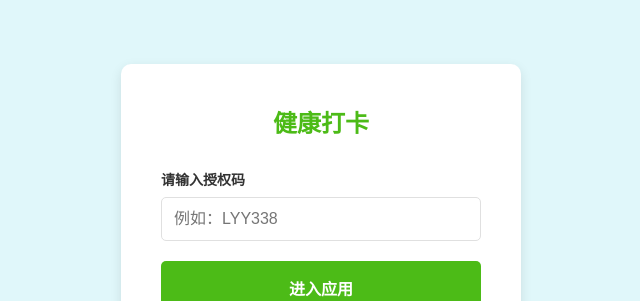
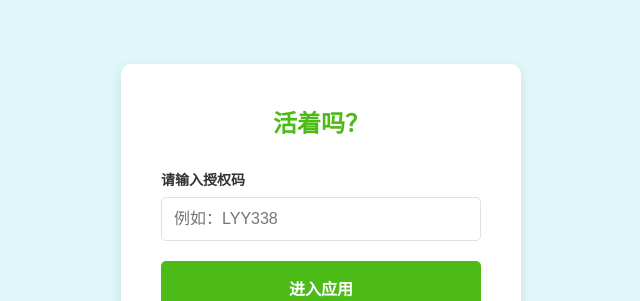
Before and after one commit to CHENPING584/huo-zhe-ma, a Flask app: page / in a window 1280 px wide. Shown: the part 191-492 px from the top of the page, without its empty margins (319-959 px from the left). Run offline with Flask 3, Linux system fonts and the light colour scheme.

Commit message:
将网站标题从'健康打卡'改为'活着吗？'

```diff
--- a/templates/home.html
+++ b/templates/home.html
@@ -3,7 +3,7 @@
 <head>
     <meta charset="UTF-8">
     <meta name="viewport" content="width=device-width, initial-scale=1.0">
-    <title>健康打卡</title>
+    <title>活着吗？</title>
     <style>
         * {
             margin: 0;
@@ -241,7 +241,7 @@
         </div>
 
         <div class="header">
-            <h1>健康打卡</h1>
+            <h1>活着吗？</h1>
         </div>
 
         <div class="form-container">
--- a/templates/login.html
+++ b/templates/login.html
@@ -3,7 +3,7 @@
 <head>
     <meta charset="UTF-8">
     <meta name="viewport" content="width=device-width, initial-scale=1.0">
-    <title>健康打卡 - 授权码验证</title>
+    <title>活着吗？ - 授权码验证</title>
     <style>
         * {
             margin: 0;
@@ -90,7 +90,7 @@
 </head>
 <body>
     <div class="container">
-        <h1>健康打卡</h1>
+        <h1>活着吗？</h1>
         <form method="POST">
             <div class="form-group">
                 <label for="code">请输入授权码</label>
```
